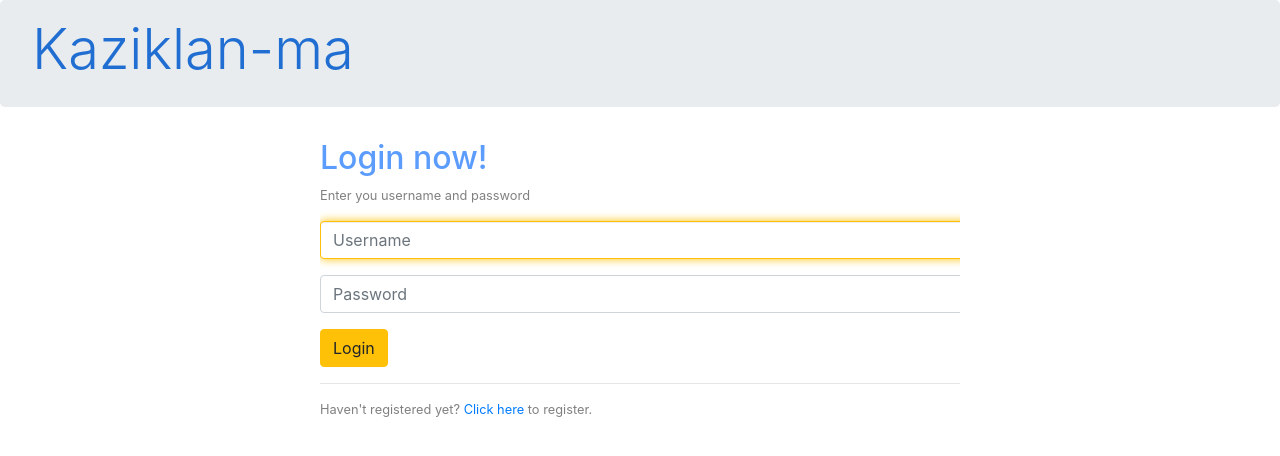
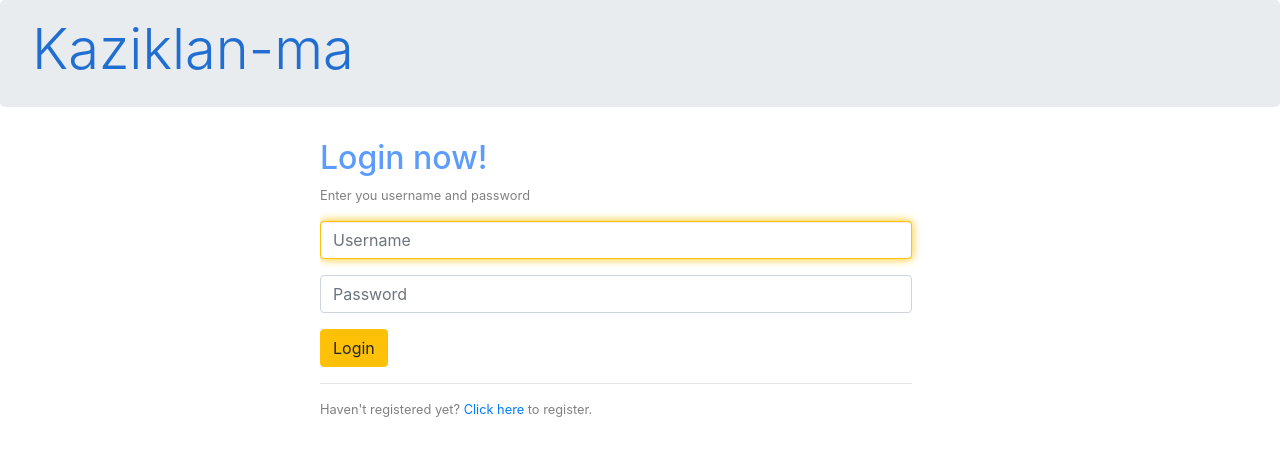
Before and after one commit to Bil-372-Proje-8-Organization/Bil372_Proje_8, a Flask app: page /login in a window 1280 px wide. Shown: the top 456 px of the page. Run offline with Flask 2, Linux system fonts and the light colour scheme; parts of the project's set-up code (start-up, migrations or seed data) failed here and were passed over; some libraries are stand-ins or nearby versions.

Commit message:
Important front-end updates made on login.html

```diff
--- a/templates/login.html
+++ b/templates/login.html
@@ -5,7 +5,7 @@
 
 {% block content %}
 <body>
-    <div style="width:800px; margin:0 auto;">
+    <div>
       <h2>Login now!</h2>
       <p>Enter you username and password</p>
 
```
